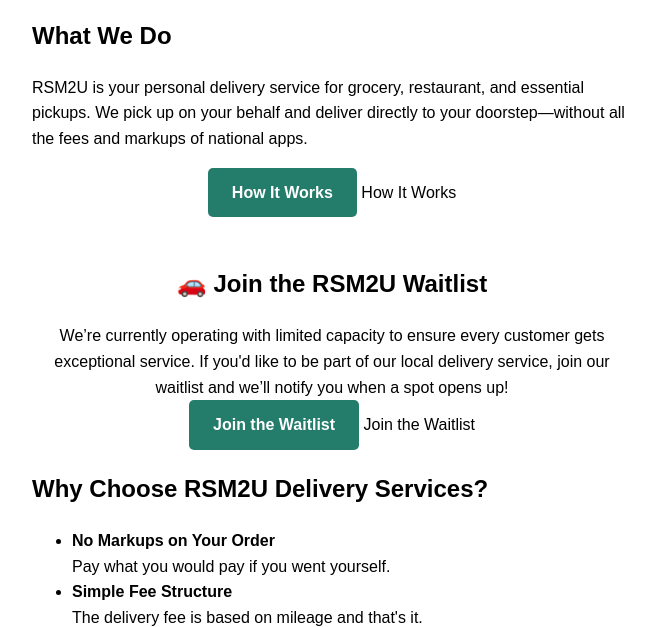
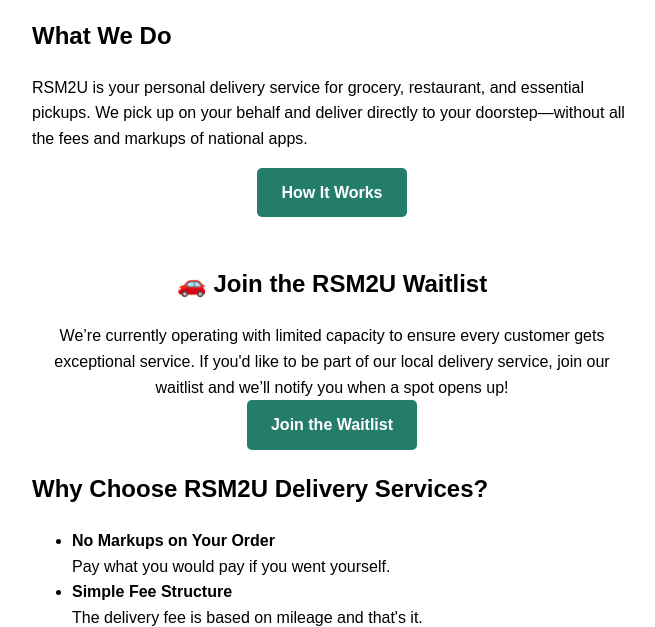
Before and after one commit to quanification/RSM2U, a website: page index.html in a window 1280 px wide. Shown: the part 156-783 px from the top of the page, without its empty margins (308-963 px from the left). Drawn offline with Linux system fonts and the light colour scheme; a script that the page names is missing.

Commit message:
Update index.html

```diff
--- a/index.html
+++ b/index.html
@@ -27,7 +27,6 @@
         RSM2U is your personal delivery service for grocery, restaurant, and essential pickups. We pick up on your behalf and deliver directly to your doorstep—without all the fees and markups of national apps.</p>
       <div class="center-button">
       <a href="how-it-works.html" class="primary-button">How It Works</a>
-        How It Works
       </a>
       </div>
     </section>
@@ -38,7 +37,6 @@
         We’re currently operating with limited capacity to ensure every customer gets exceptional service. If you'd like to be part of our local delivery service, join our waitlist and we’ll notify you when a spot opens up!
       </p>
       <a href="waitlist.html" class="primary-button">Join the Waitlist</a>
-        Join the Waitlist
       </a>
     </section>
 
```
